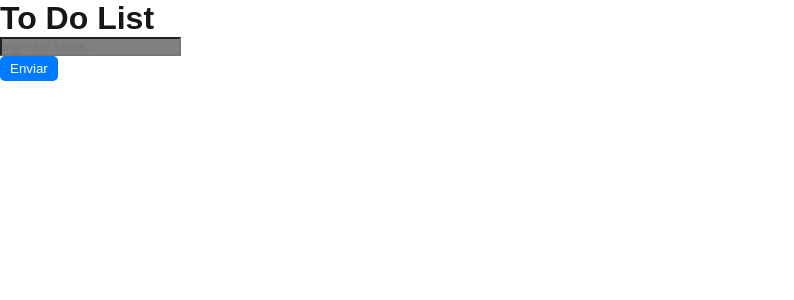
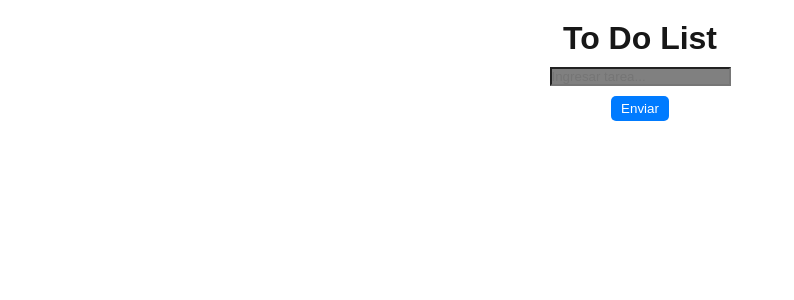
Before and after one commit to well1791/next-todo-app, a Next.js app: page / in a window 1280 px wide. Shown: the top 300 px of the page, without its empty margins (0-794 px from the left). Built offline with nearby package versions, Linux system fonts and the light colour scheme.

Commit message:
align-div

```diff
--- a/src/app/globals.css
+++ b/src/app/globals.css
@@ -40,3 +40,16 @@ a {
     color-scheme: dark;
   }
 }
+
+/* estilos del todo list */
+
+.todo-list {
+  display: flex;
+  flex-direction: column;
+  align-items: center;
+  margin-top: 20px;
+}
+
+.todo-list-inputText {
+  margin: 10px 0;
+}
--- a/src/app/page.tsx
+++ b/src/app/page.tsx
@@ -5,17 +5,16 @@ import styles from "./page.module.css";
 import InputText from "~/ui/InputText";
 import BtnAdd from "~/ui/BtnAdd";
 
-
 export default function Home() {
   return (
-    <div>
+    <div className="todo-list">
       <h1>To Do List</h1>
-      <div>
+      <div className="todo-list-inputText">
         <InputText onChange={(text) => {
           console.log(text);
         }}/>
       </div>
-      <div>
+      <div className="todo-list-btnAdd">
         <BtnAdd className='container'>Enviar</BtnAdd>
       </div>
     </div>
```
Also changed, not shown: src/ui/BtnAdd/BtnAdd.module.css (line endings or trailing spaces).
